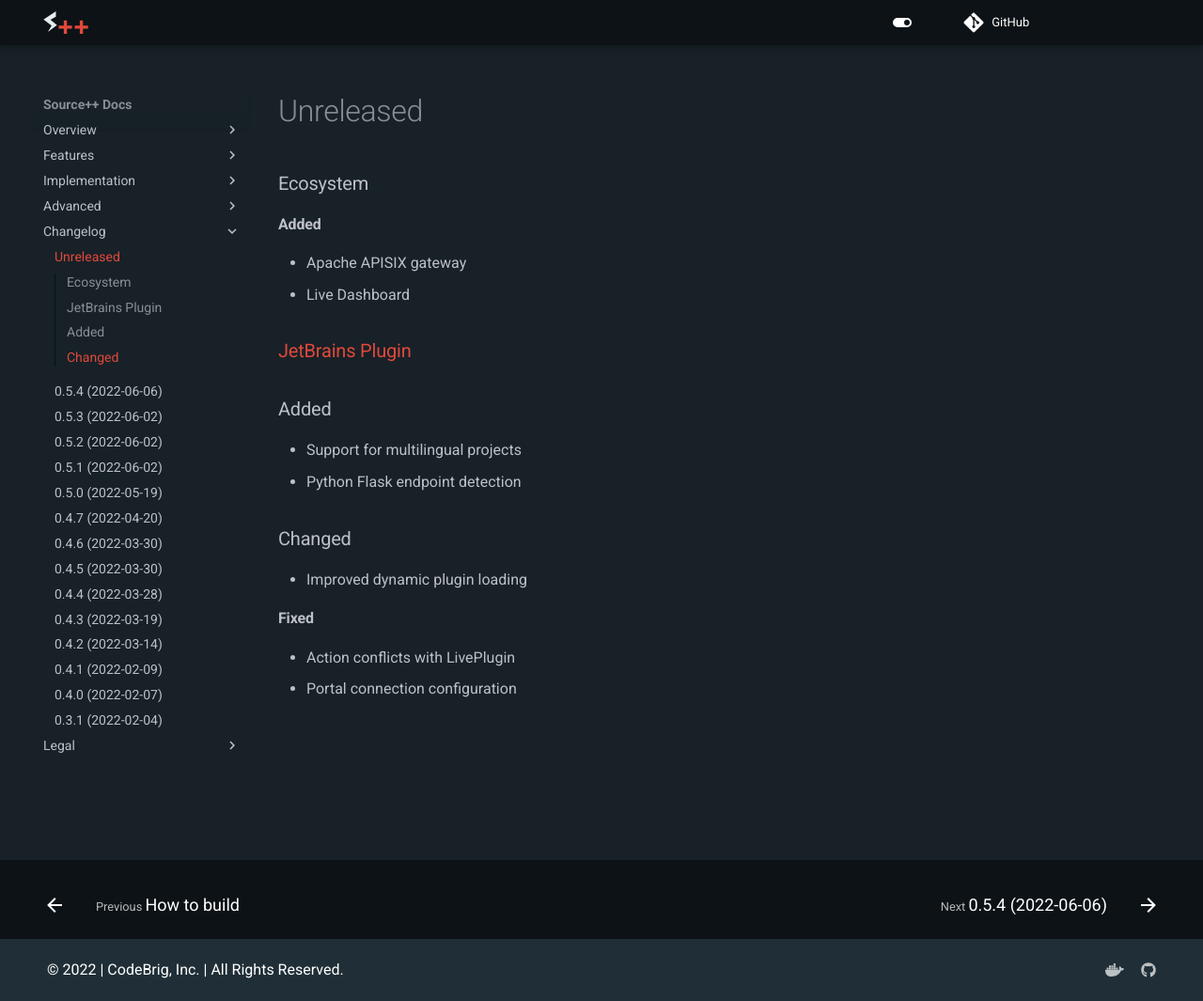
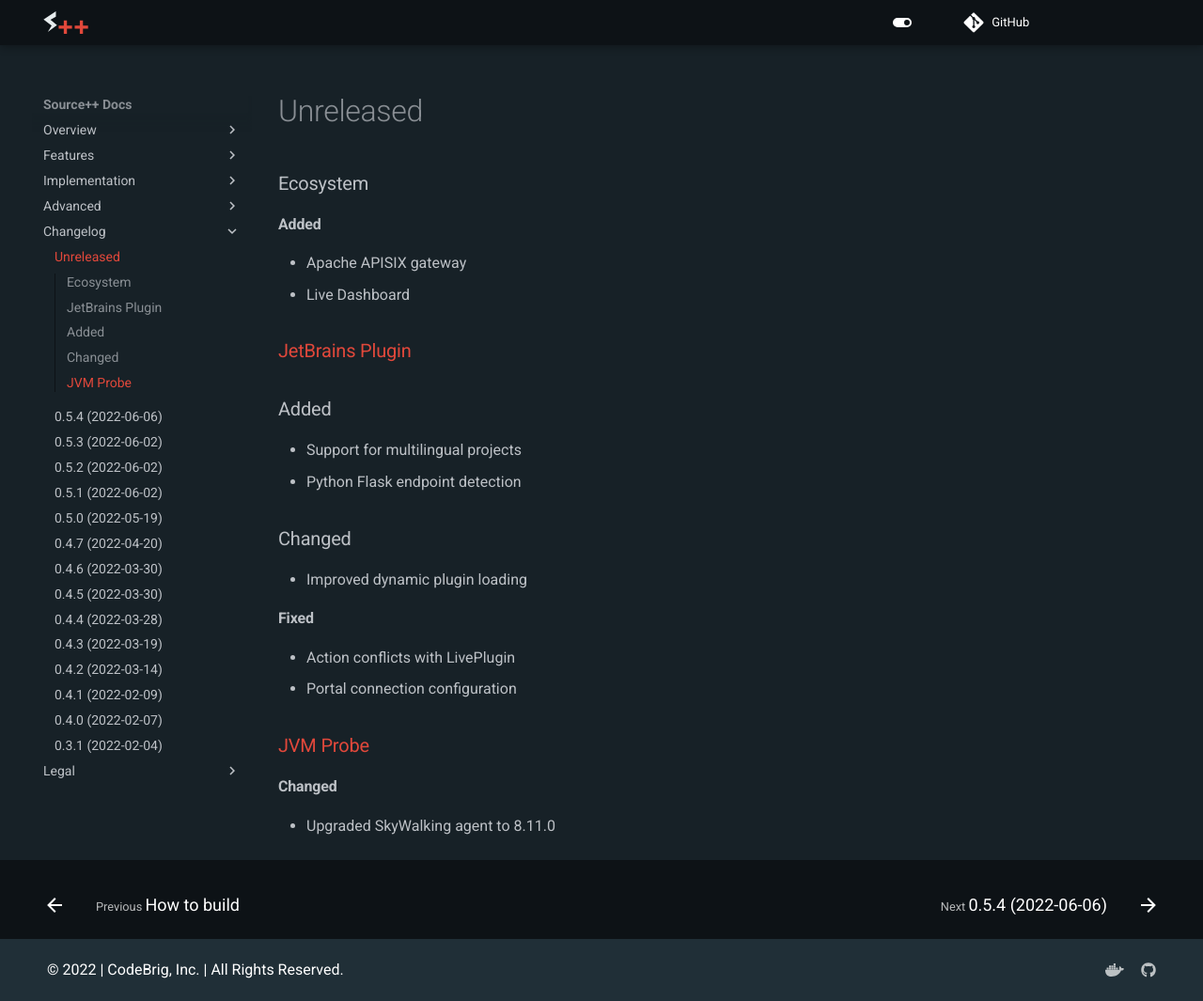
Before and after one commit to sourceplusplus/documentation, an MkDocs documentation site: the page built from docs/changelog/README.md, in a window 1280 px wide and 1065 px high. Shown: the whole window at 94% size. Built offline with MkDocs 1.6.1 and Material for MkDocs 9.7.7, drawn with Linux system fonts in a browser that asks for light colours; comment, search, counter and statistics services are not loaded; the version menu is left out.

Commit message:
bump SW agent version

```diff
--- a/docs/changelog/README.md
+++ b/docs/changelog/README.md
@@ -18,3 +18,8 @@
 #### Fixed
 - Action conflicts with LivePlugin
 - Portal connection configuration
+
+### [JVM Probe](https://github.com/sourceplusplus/probe-jvm)
+
+#### Changed
+- Upgraded SkyWalking agent to 8.11.0
```
